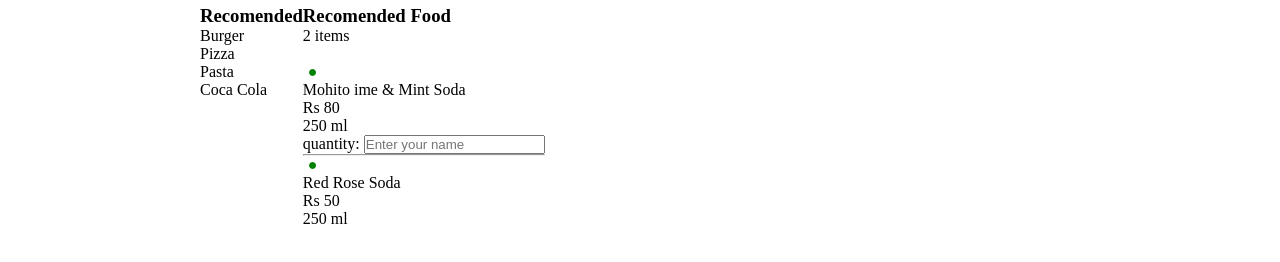
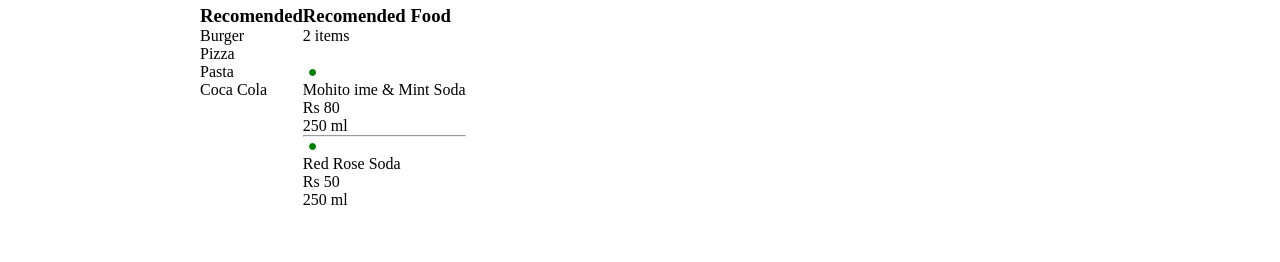
Before and after one commit to manojdpawar/Food-App, a plain HTML site: page index.html in a window 1280 px wide. Shown: the part 386-648 px from the top of the page. Drawn offline with Linux system fonts and the light colour scheme; a script that the page names is missing.

Commit message:
Update index.html

```diff
--- a/index.html
+++ b/index.html
@@ -74,12 +74,6 @@
               <li>Rs 80</li>
               <li>250 ml</li>
             </ol>
-            <form action="">
-              <div class="form-group">
-                <label for="quantity">quantity: </label>
-                <input type="text" name="name" id="name" placeholder="Enter your name">
-            </div>
-            </form>
             <hr>
             <ol style="list-style-type:none;">
               <li><span style="color:green;padding:0 .3em">&#9679;&#8414;</span></li>
```
